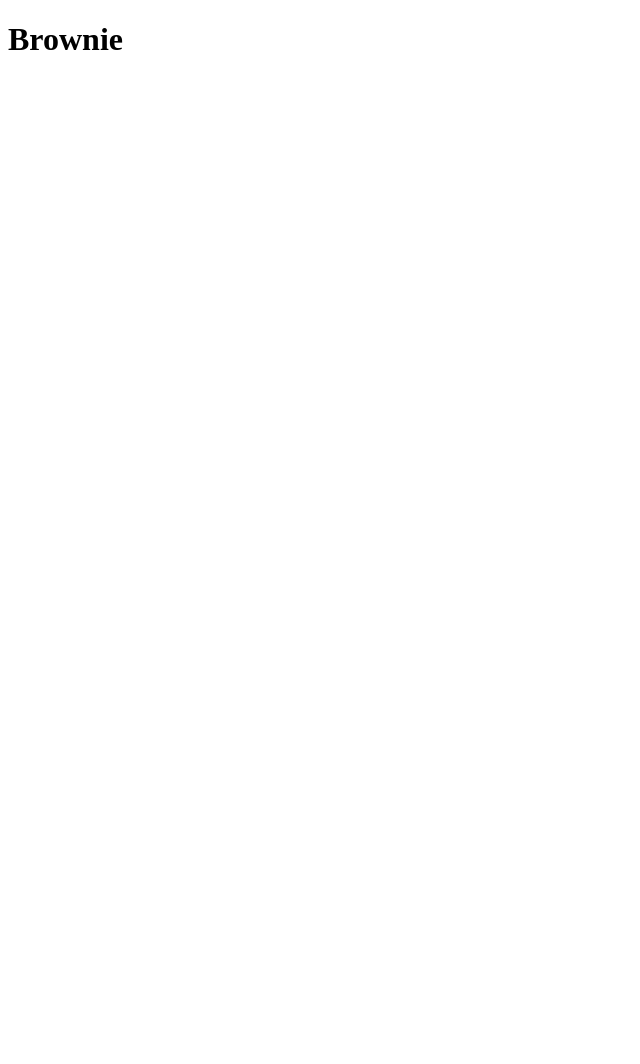
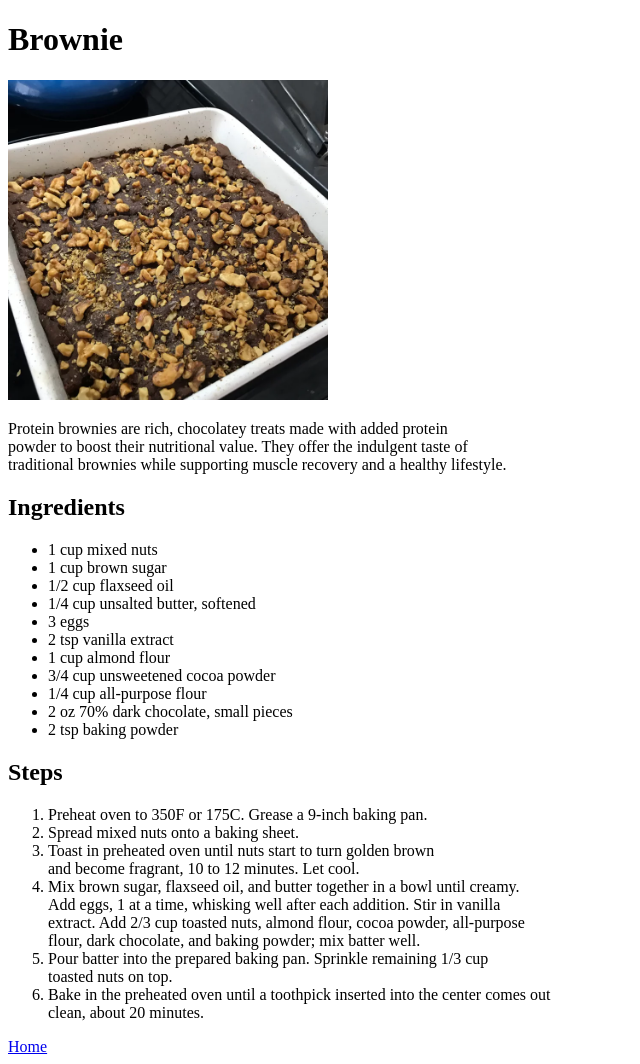
Before and after one commit to AaronR414/odin-recipes, a plain HTML site: page recipes/brownie.html in a window 1280 px wide. Shown: the whole page, without its empty margins (0-640 px from the left). Before the commit the page ends 800 px from the top, so only its background shows below. Drawn offline with Linux system fonts and the light colour scheme.

Commit message:
Completed brownie.html
added image and description, and ingredients, and steps to brownie.html

```diff
--- a/recipes/brownie.html
+++ b/recipes/brownie.html
@@ -6,5 +6,40 @@
     </head>
     <body>
         <h1>Brownie</h1>
+        <img src="../images/brownie.webp" alt="pan of protein brownies" width="320">
+        <p>Protein brownies are rich, chocolatey treats made with added protein <br>
+            powder to boost their nutritional value. They offer the indulgent taste of <br>
+            traditional brownies while supporting muscle recovery and a healthy lifestyle.
+        </p>
+        <h2>Ingredients</h2>
+        <ul>
+            <li>1 cup mixed nuts</li>
+            <li>1 cup brown sugar</li>
+            <li>1/2 cup flaxseed oil</li>
+            <li>1/4 cup unsalted butter, softened</li>
+            <li>3 eggs</li>
+            <li>2 tsp vanilla extract</li>
+            <li>1 cup almond flour</li>
+            <li>3/4 cup unsweetened cocoa powder</li>
+            <li>1/4 cup all-purpose flour</li>
+            <li>2 oz 70% dark chocolate, small pieces</li>
+            <li>2 tsp baking powder</li>
+        </ul>
+        <h2>Steps</h2>
+        <ol>
+            <li>Preheat oven to 350F or 175C. Grease a 9-inch baking pan.</li>
+            <li>Spread mixed nuts onto a baking sheet.</li>
+            <li>Toast in preheated oven until nuts start to turn golden brown <br>
+            and become fragrant, 10 to 12 minutes. Let cool.</li>
+            <li>Mix brown sugar, flaxseed oil, and butter together in a bowl until creamy. <br>
+                Add eggs, 1 at a time, whisking well after each addition. Stir in vanilla <br>
+                extract. Add 2/3 cup toasted nuts, almond flour, cocoa powder, all-purpose <br>
+                flour, dark chocolate, and baking powder; mix batter well.</li>
+            <li>Pour batter into the prepared baking pan. Sprinkle remaining 1/3 cup <br>
+                toasted nuts on top.</li>
+            <li>Bake in the preheated oven until a toothpick inserted into the center comes out <br>
+                clean, about 20 minutes.</li>
+        </ol>
+        <a href="../index.html">Home</a>
     </body>
 </html>
```
Also changed, not shown: recipes/pastaBake.html (+2 -1 lines), images/brownie.webp (added).
